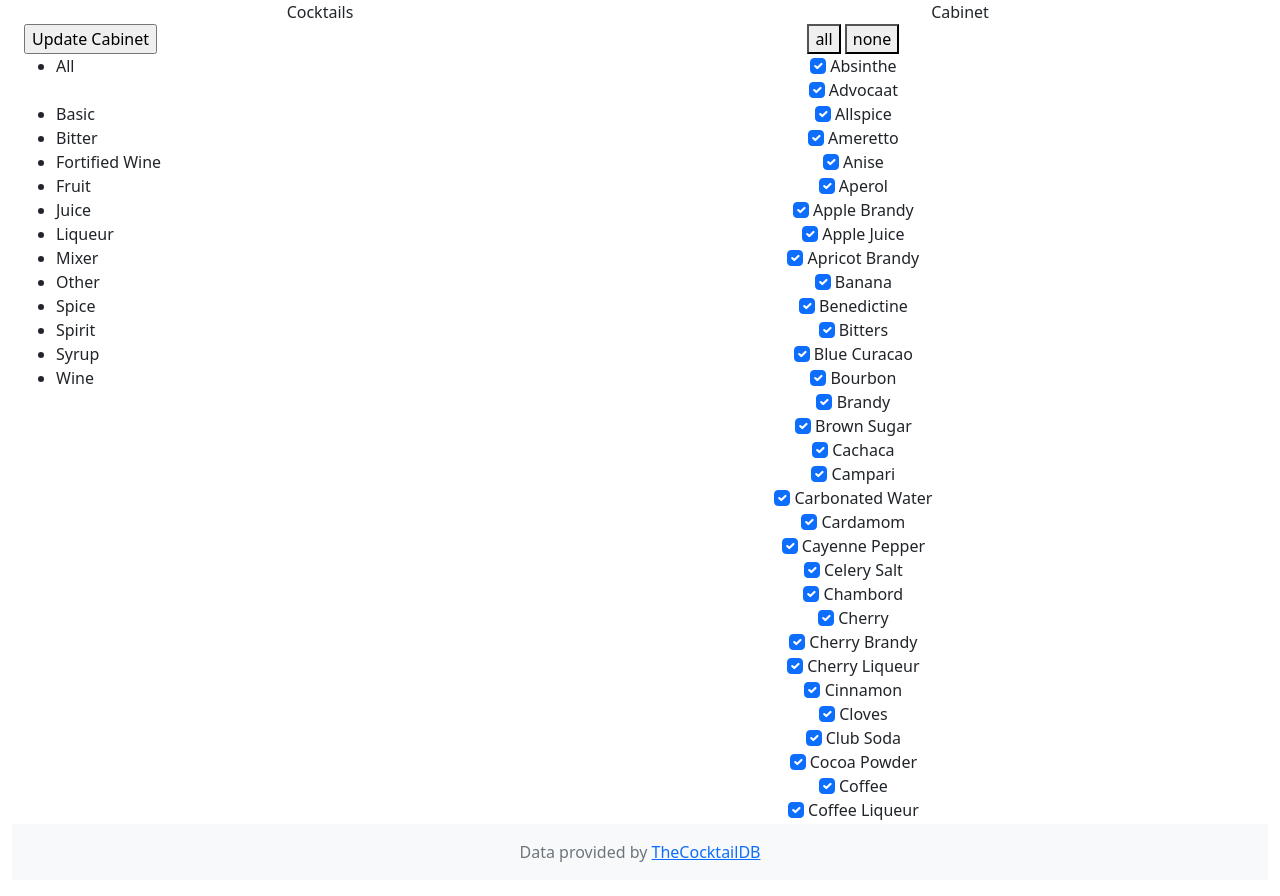
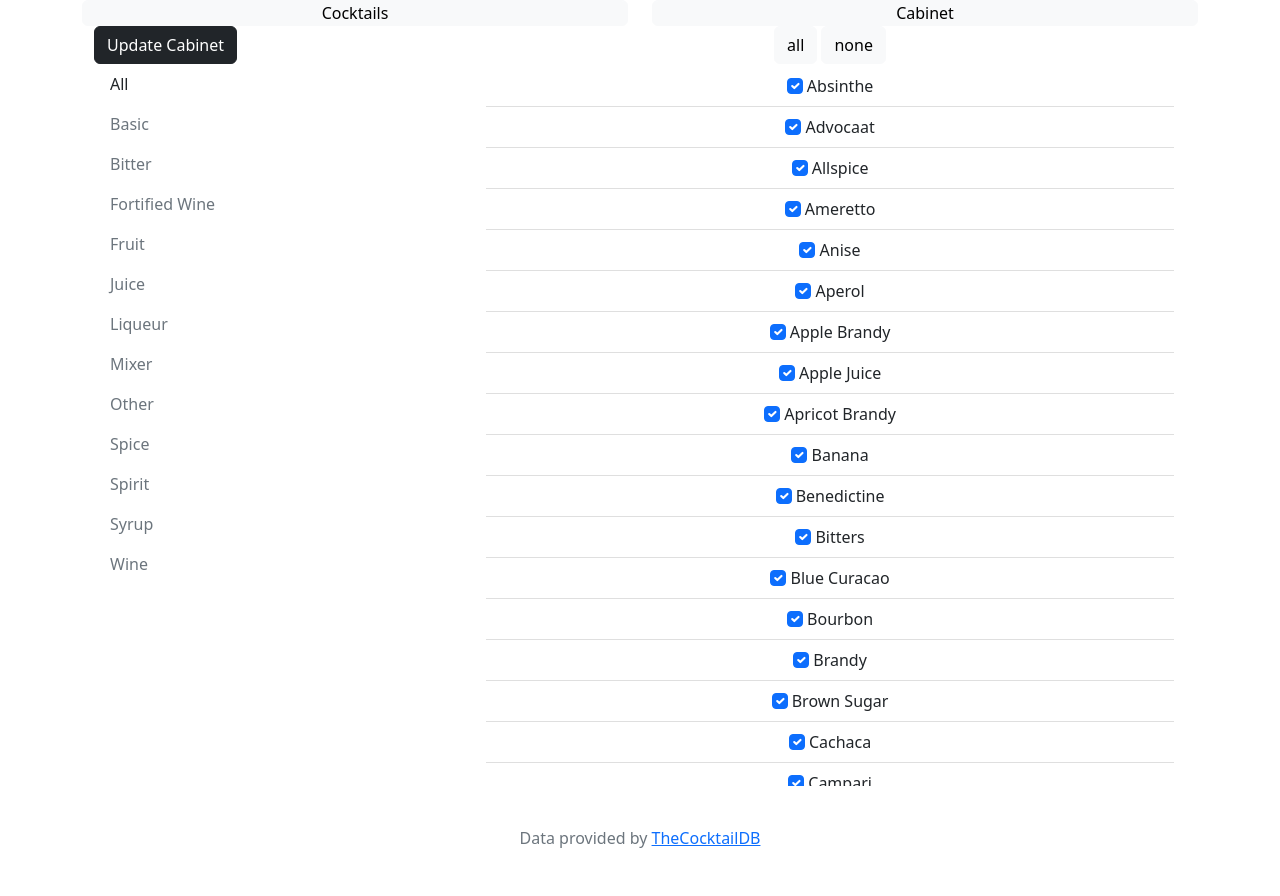
Before and after one commit to sajcr/cocktails, a Flask app: page /cabinet in a window 1280 px wide. Shown: the top 896 px of the page. Run offline with Flask 2, Linux system fonts and the light colour scheme; some libraries are stand-ins or nearby versions.

Commit message:
nearly..

```diff
--- a/data/ingredients.csv
+++ b/data/ingredients.csv
@@ -10,9 +10,9 @@ Water,Water,Basic
 Angostura Bitters,Bitters,Bitter
 Bitters,Bitters,Bitter
 Orange Bitters,Orange Bitters,Bitter
-Port,Port,Fortified Wine
-Rosso Vermouth,Sweet Vermouth,Fortified Wine
-Sweet Vermouth,Sweet Vermouth,Fortified Wine
+Port,Port,Wine
+Rosso Vermouth,Sweet Vermouth,Wine
+Sweet Vermouth,Sweet Vermouth,Wine
 Apple,Fruit,Fruit
 Banana,Banana,Fruit
 Cherry,Cherry,Fruit
--- a/templates/cabinet.html
+++ b/templates/cabinet.html
@@ -76,31 +76,51 @@ function filter() {
 
 {% block left %}
 
+
+  <ul class="overflow-auto nav flex-column">
+  <li class="nav-item">
 <form action="/cabinet" method="post">
-  <input type="submit" value="Update Cabinet"><br>
+  <input type="submit" class="btn btn-dark" value="Update Cabinet"><br>
+</li>
 
-  <ul class="overflow-auto" id="cocktails">
 
-    <li>
-      <div onclick="toggleView('item', 'item')">All<br><br> </div>
+    <li class="nav-item">
+      <a class="nav-link text-dark" onclick="toggleView('item', 'item')">All </a>
+    </li>
+
 
     {% for category in drinks_cabinet.categories %}
 
 
-    <li>
-      <div onclick="toggleView('item', '{{category}}')">{{category}}<br></div>
-    </li>
+    <li class="nav-item">
+      <a class="nav-link text-muted" onclick="toggleView('item', '{{category}}')">{{category}}</a>
 
 
-  {% endfor %}
+    </li>
+      {% endfor %}
+    </ul>
+
+
+
 
   {% endblock %}
 
 
   {% block right %}
- <button type="button" onclick="checkAll()">all</button>
- <button type="button" onclick="uncheckAll()">none</button>
+<div class="container" style="height: 5%">
+  <div class="row">
+    <div class="col">
+      <button type="button" class="btn btn-light" onclick="checkAll()">all</button>
 
+
+      <button type="button" class="btn btn-light" onclick="uncheckAll()">none</button>
+      </div>
+    </div>
+  </div>
+<div class="container overflow-scroll" style="height: 90%">
+  <div class="row">
+    <div class="column">
+      <ul class="overflow-auto list-group list-group-flush nav" id="items">
 
   {% for item in drinks_cabinet.items %}
     {% set category = drinks_cabinet.items[item]['category'] %}
@@ -110,13 +130,18 @@ function filter() {
       {% set status = "checked" %}
     {% endif %}
 
-  <div class="item {{category}}">
-    <input class="item {{category}} form-check-input" type="checkbox" name="check" value="{{item}}" {{status}}>
-    <label class="item {{category}} form-check-label" for="{{item}}">{{item}}</label><br>
+
+        <li class="item {{category}} list-group-item">
+          <input class="form-check-input item {{category}}" type="checkbox" name="check" value="{{item}}" {{status}}></input>
+          <label class="item {{category}} form-check-label" for="{{item}}">{{item}}</label>
+          </li>
+        {% endfor %}
+      </ul>
+    </div>
   </div>
-
-{% endfor %}
+</div>
 
 </form>
 
+
 {% endblock %}
--- a/templates/layout.html
+++ b/templates/layout.html
@@ -12,19 +12,20 @@
   </head>
 
   <body>
-    <div class="container-fluid">
+    <div class="container">
       <div id="menu" class="row">
         <div class="col text-center">
-          <a class="nav-link active" href="/">Cocktails</a>
+
+          <a class="nav-link active navigation btn btn-outline-light" href="/">Cocktails</a>
           </div>
         <div class="col text-center">
-          <a class="nav-link active" href="/cabinet">Cabinet</a>
+          <a class="nav-link active navigation btn btn-outline-light" href="/cabinet">Cabinet</a>
           </div>
         </div>
-
       <div class="row">
         <div class="col-sm-4" id="left">
-          <div class="container-fluid overflow-auto" style="height: 800px">
+          <div class="container overflow-auto" style="height: 800px">
+
             {% block left %}
             {% endblock %}
             </div>
@@ -32,19 +33,20 @@
 
         <div class="col-sm-8" id="right">
           <div class="container-fluid  text-center overflow-auto" style="height: 800px">
+
             {% block right %}
             {% endblock %}
+
             </div>
           </div>
-
         </div>
-
+      <div class="row"
         <footer class="footer mt-auto py-3 bg-light">
         <div class="text-center text-muted">
           Data provided by <a href="https://www.thecocktaildb.com/">TheCocktailDB</a>
           </div>
         </footer>
-
+      </div>
     <div>
       <script src="https://cdn.jsdelivr.net/npm/bootstrap@5.2.3/dist/js/bootstrap.bundle.min.js" integrity="sha384-kenU1KFdBIe4zVF0s0G1M5b4hcpxyD9F7jL+jjXkk+Q2h455rYXK/7HAuoJl+0I4" crossorigin="anonymous"></script>
       </body>
```
Also changed, not shown: templates/cocktails.html (+18 -8 lines), data/cocktails.db. Lines whose indentation alone changed are shown as unchanged.
